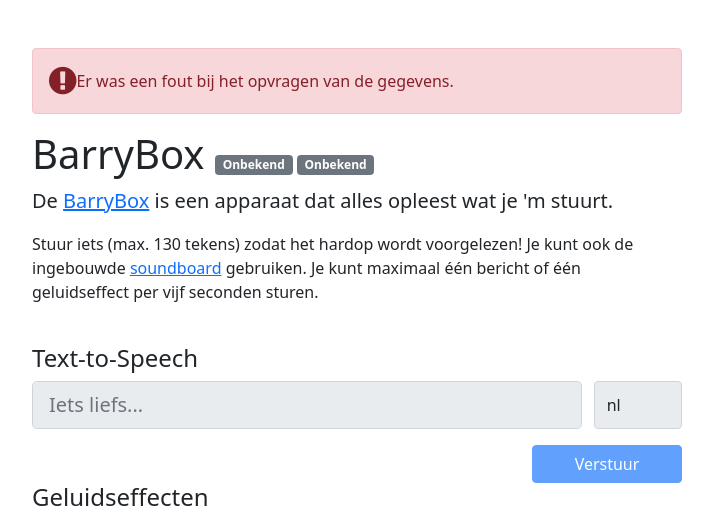
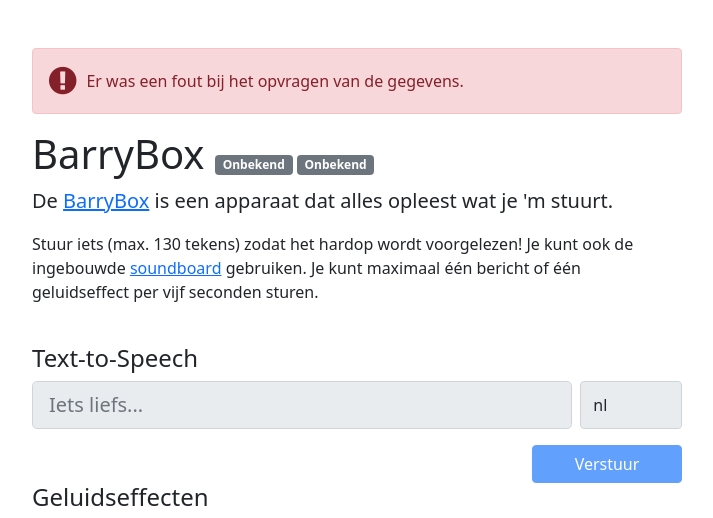
Before and after one commit to joszuijderwijk/BarryBox, a PHP site: page / in a window 1280 px wide. Shown: the top 518 px of the page, without its empty margins (283-996 px from the left). Run offline with PHP 8.4, Linux system fonts and the light colour scheme; data that the repository does not hold is empty; some libraries are stand-ins or nearby versions.

Commit message:
added gutters

```diff
--- a/Frontend/web/css/sticky-footer.css
+++ b/Frontend/web/css/sticky-footer.css
@@ -116,6 +116,6 @@
     background-color: #6c757d;
 }
 
-#message-group{
-	padding-right: 0px;
+.fa-exclamation-circle{
+	margin-right: 10px;
 }
--- a/Frontend/web/index.php
+++ b/Frontend/web/index.php
@@ -64,7 +64,7 @@
 		<h4>Text-to-Speech</h4>
 		<form method="post" action="include/process.php">
 
-			<div class="form-row row" id="firstrow">
+			<div class="form-row row g-2" id="firstrow">
 				<div class="form-group col-md-10 mb-3" id="message-group">
 					<input class="form-control form-control-lg" id="message" name="message" type="text" maxlength="130" placeholder="Iets liefs...">
 				</div>
--- a/Frontend/web/js/get_status.js
+++ b/Frontend/web/js/get_status.js
@@ -42,7 +42,6 @@
 	}).fail(function () {
 		displayError("Er was een fout bij het verbinden naar de server.");
 		disableComponents(true);
-		console.log('failed');
 	});
 
 });
```
